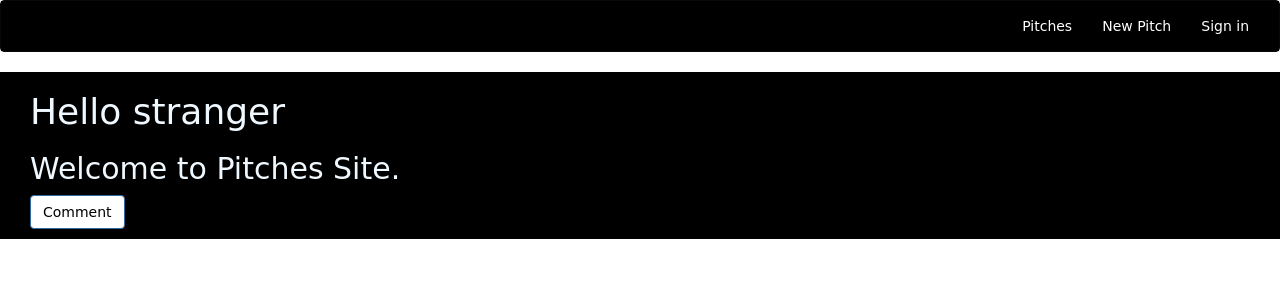
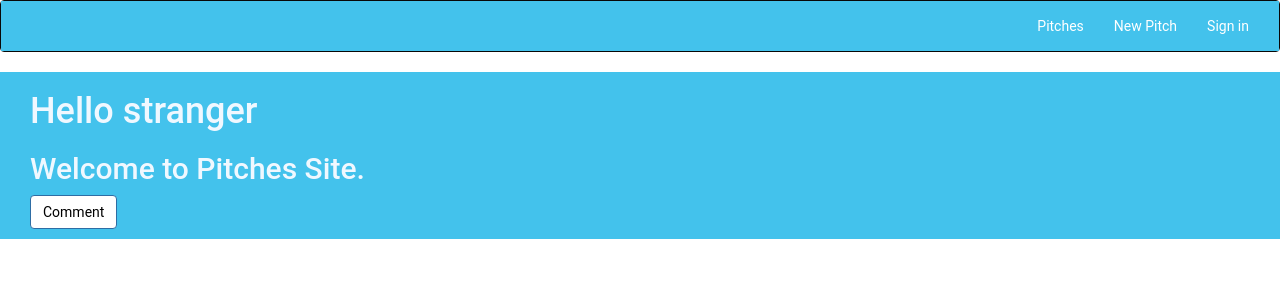
Before and after one commit to Langat20/Catchy-pitches, a Flask app: page / in a window 1280 px wide. Shown: the top 300 px of the page. Run offline with Flask 2, Linux system fonts and the light colour scheme; data that the repository does not hold is empty; some libraries are stand-ins or nearby versions.

Commit message:
add more style

```diff
--- a/app/static/css/index.css
+++ b/app/static/css/index.css
@@ -1,6 +1,9 @@
+
+
+
+
 .container-fluid {
-    font-family: 'Roboto', sans-serif;
-    font-family: 'Shadows Into Light', cursive;
+    font-family: 'Roboto', 'sans-serif';
     color: aliceblue;
-    background-color: black;
+    background-color: #43c2ec;
 }
--- a/app/static/css/navbar.css
+++ b/app/static/css/navbar.css
@@ -1,4 +1,6 @@
 #navbar {
     font-family: 'Lucida Sans', 'Lucida Sans Regular', 'Lucida Grande', 'Lucida Sans Unicode', Geneva, Verdana, sans-serif;
-    font-size: 12px;
+    font-size: 20px;
+    background-color: #43aa8b;
+
 }
```
